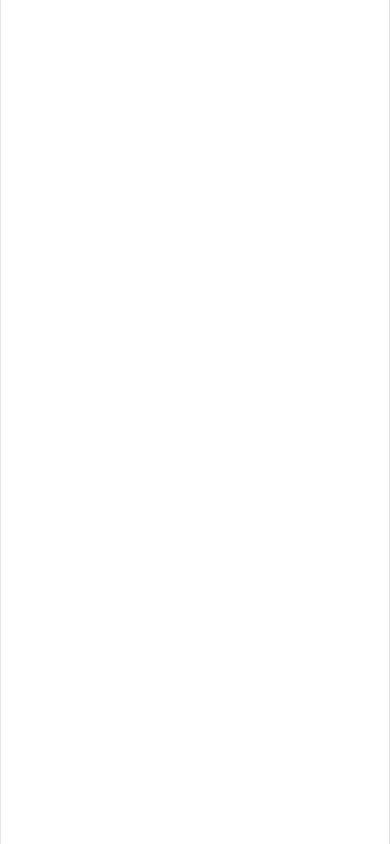
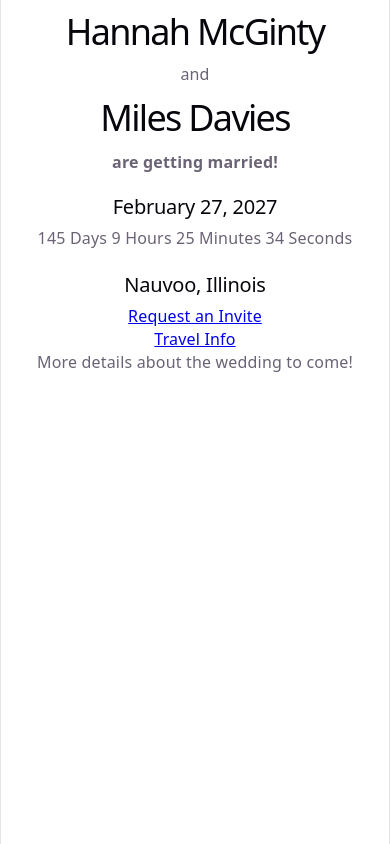
Before and after one commit to mt-davies/wedding-website, a React (Vite) app in the folder wedding-website-react/: page /#/announcement in a window 390 px wide. Before the commit this address led to /. Built offline with nearby package versions, Linux system fonts and the light colour scheme.

Commit message:
Fix: Switched from BrowserRouter to HashRouter
This fixes bugs on the mobile version of the website and should eliminate the need for a 404 hack. Also added a few more details to the Announcement page.

```diff
--- a/wedding-website-react/src/Announcement.jsx
+++ b/wedding-website-react/src/Announcement.jsx
@@ -1,5 +1,5 @@
 import { Link } from 'react-router-dom';
-import React, { useState, useEffect } from 'react';
+import { useState, useEffect } from 'react';
 
 
 
@@ -26,15 +26,15 @@ const Announcement = () => {
 
       const daysLeft = Math.floor(differenceInMs / (1000 * 60 * 60 * 24));
       setDaysUntil(daysLeft);
-      remainderInMs -= daysLeft*(1000 * 60 * 60 * 24); //get rest of ms left after full days taken out
+      remainderInMs -= daysLeft * (1000 * 60 * 60 * 24); //get rest of ms left after full days taken out
 
       const hoursLeft = Math.floor(remainderInMs / (1000 * 60 * 60));
       setHoursUntil(hoursLeft);
-      remainderInMs -= hoursLeft*(1000 * 60 * 60);
+      remainderInMs -= hoursLeft * (1000 * 60 * 60);
 
       const minutesLeft = Math.floor(remainderInMs / (1000 * 60));
       setMinutesUntil(minutesLeft);
-      remainderInMs -= minutesLeft*(1000 * 60);
+      remainderInMs -= minutesLeft * (1000 * 60);
 
       setSecondsUntil(Math.floor(remainderInMs / (1000)));
 
@@ -54,24 +54,34 @@ const Announcement = () => {
 
     <div>
 
-      <h1>February 27, 2027</h1>
 
-<br></br>
 
-      <p>{daysUntil} {daysUntil==1 ? "Day " : "Days "}
-        {hoursUntil} {hoursUntil==1 ? "Hour " : "Hours "}
-        {minutesUntil} {minutesUntil==1 ? "Minute " : "Minutes "}
-        {secondsUntil} {secondsUntil==1 ? "Second " : "Seconds "}</p>
+      <h1>Hannah McGinty</h1>
+      <p>and</p>
+      <h1>Miles Davies</h1>
+      <h4>are getting married!</h4>
 
-        <br></br>
 
-      <Link to="https://www.zola.com/wedding-planning/digital-save-the-date/Wj2Z4wO48">Request an Invite</Link>
+
+      <h2>February 27, 2027</h2>
+
+
+      <p>{daysUntil} {daysUntil == 1 ? "Day " : "Days "}
+        {hoursUntil} {hoursUntil == 1 ? "Hour " : "Hours "}
+        {minutesUntil} {minutesUntil == 1 ? "Minute " : "Minutes "}
+        {secondsUntil} {secondsUntil == 1 ? "Second " : "Seconds "}</p>
+
+      <br></br>
+
+      <h2>Nauvoo, Illinois</h2>
+
+      <a href="https://www.zola.com/wedding-planning/digital-save-the-date/Wj2Z4wO48">Request an Invite</a>
 
       <br></br>
 
       <Link to="/travel">Travel Info</Link>
 
-
+      <p>More details about the wedding to come! </p>
 
     </div>
 
--- a/wedding-website-react/src/App.jsx
+++ b/wedding-website-react/src/App.jsx
@@ -1,8 +1,4 @@
-import { useState } from 'react'
-import { BrowserRouter, Routes, Route, Navigate } from "react-router-dom";
-import reactLogo from './assets/react.svg'
-import viteLogo from './assets/vite.svg'
-import heroImg from './assets/hero.png'
+import { HashRouter as Router, Navigate, Routes, Route } from 'react-router-dom';
 import './App.css'
 import Announcement from './Announcement'
 import TravelInfo from './TravelInfo'
@@ -12,9 +8,9 @@ function App() {
 
   return (
     <div>
-      <BrowserRouter basename="/wedding-website">
+      <Router>
         <Routes>
-          <Route path="/" element={<Navigate to="/wedding-website/announcement" replace />} />
+          <Route path="/" element={<Navigate to="/announcement" replace />} />
           <Route
             path="/announcement"//TODO: update paths to what they'll be on the published website
             element={
@@ -31,7 +27,7 @@ function App() {
 
         </Routes>
 
-      </BrowserRouter>
+      </Router>
 
 
 
```
